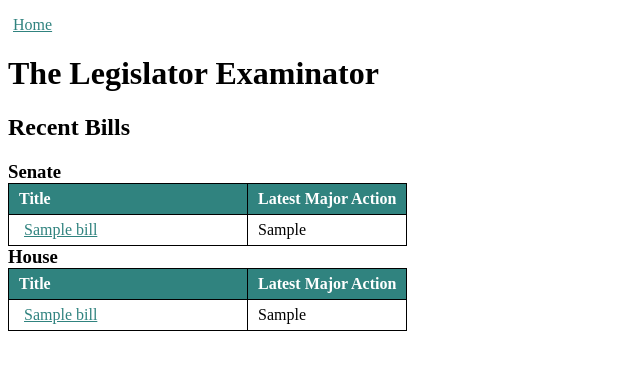
After one commit to mdamschroder/ec500-final-project, a Flask app: template templates/recent_bills.html in a window 1280 px wide. The commit adds this page. Shown: the top 370 px of the page, without its empty margins (0-640 px from the left). Run offline with Flask 2, Linux system fonts and the light colour scheme; the template is opened without the code that fills it: most values are stand-ins (such as "Sample title", 1, 10 or a date in 2020).

Commit message:
can now list bills too

```diff
--- a/app.py
+++ b/app.py
@@ -4,6 +4,7 @@
 from flask import Flask, request, render_template, redirect, json, url_for
 from flask_restful import Resource, Api
 from get_current_members import get_house, get_senators
+from get_bills import get_bills
 app = Flask(__name__)
 CONGRESS_API_KEY = 'fTgijhbaKjHp3PMYYv8lBR45m16pI1pbgdBedAWB'
 
@@ -18,3 +19,9 @@ def current_members():
     house_members = get_house()
     senate_members = get_senators()
     return render_template("current_members.html", house=house_members[0]['members'], senate=senate_members[0]['members'])
+
+@app.route('/get_bills')
+def recent_bills():
+    house_bills = get_bills('house')
+    senate_bills = get_bills('senate')
+    return render_template("recent_bills.html", house_bills=house_bills['bills'], senate_bills=senate_bills['bills'])
--- /dev/null
+++ b/get_bills.py
@@ -0,0 +1,6 @@
+from congress import Congress
+congress = Congress('fTgijhbaKjHp3PMYYv8lBR45m16pI1pbgdBedAWB')
+
+def get_bills(chamb):
+    bills = congress.bills.recent(chamber=chamb)
+    return(bills)
--- /dev/null
+++ b/static/styles/recent_bills.css
@@ -0,0 +1,28 @@
+table, th, td {
+    border: 1px solid black;
+    border-collapse: collapse;
+}
+
+.current_bills_wrapper {
+    display: grid;
+    grid-template-rows: auto auto;
+}
+
+a {
+    color: rgb(48, 131, 127);
+    padding: 5px;
+}
+
+thead > tr {
+    background-color: rgb(48, 131, 127);
+    color: white;
+}
+
+th, td {
+    padding: 6px 10px;
+    text-align: left;
+}
+
+h3 {
+    margin: auto;
+}
--- a/templates/homepage.html
+++ b/templates/homepage.html
@@ -9,6 +9,7 @@
         <h2>By <a href='https://github.com/mdamschroder' target='_blank'>McKenna Damschroder</a> and <a href='https://github.com/imbayard' target='_blank'>Bayard Eton</h2>
         <span class='features'>
             <a href='/get_all_current'>See All Current Members</a>
+            <a href='/get_bills'>See Recent Bills</a>
         </span>
     </body>
 </html>
--- /dev/null
+++ b/templates/recent_bills.html
@@ -0,0 +1,48 @@
+<!DOCTYPE html>
+<html lang="en">
+    <head>
+        <link rel="stylesheet" href="{{ url_for('static', filename='styles/recent_bills.css') }}">
+        <title>Legislator Examinator</title>
+    </head>
+    <body>
+        <p><a href='/'>Home</a></p>
+        <h1>The Legislator Examinator</h1>
+        <h2>Recent Bills</h2>
+        <span class='current_bills_wrapper'>
+            <span>
+                <h3>Senate</h3>
+                <table>
+                    <thead>
+                        <tr>
+                            <th>Title</th>
+                            <th width='40%'>Latest Major Action</th>
+                        </tr>
+                    </thead>
+                    {% for bill in senate_bills %}
+                            <tr>
+                                <td><a href={{bill.govtrack_url}} target='_blank'>{{bill.title}}</a></td>
+                                <td>{{bill.latest_major_action}}</td>
+                            </tr>
+                    {% endfor %}
+                </table>
+            </span>
+            <span>
+                <h3>House</h3>
+                <table>
+                    <thead>
+                        <tr>
+                            <th>Title</th>
+                            <th width='40%'>Latest Major Action</th>
+                        </tr>
+                    </thead>
+                    {% for bill in house_bills %}
+                            <tr>
+                                <td><a href={{bill.govtrack_url}} target='_blank'>{{bill.title}}</a></td>
+                                <td>{{bill.latest_major_action}}</td>
+                            </tr>
+                    {% endfor %}
+                </table>
+            </span>
+        </span>
+    </body>
+</html>
```
Also changed, not shown: templates/current_members.html (+8 -7 lines), test.py (+12 -0 lines), README.md.
